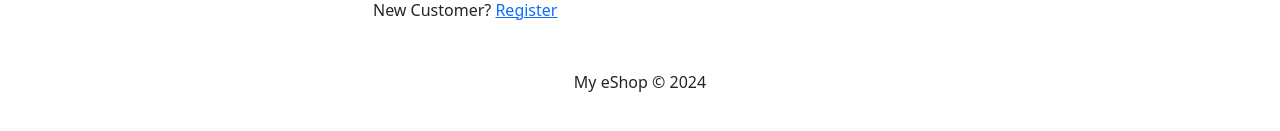
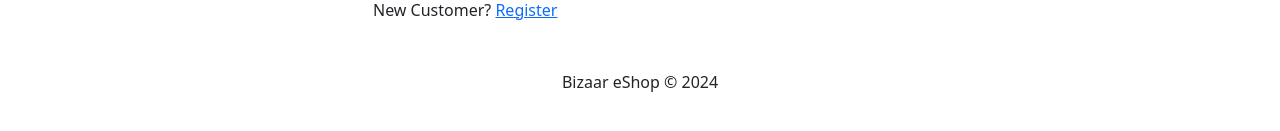
Before and after one commit to dreniff3/Bizaar-eShop, a React (Vite) app in the folder frontend/: page /login in a window 1280 px wide. Shown: the part 383-514 px from the top of the page. Built offline with nearby package versions, Linux system fonts and the light colour scheme.

Commit message:
Change eShop name

```diff
--- a/frontend/src/components/Footer.jsx
+++ b/frontend/src/components/Footer.jsx
@@ -14,7 +14,7 @@ const Footer = () => {
             <Container>
                 <Row>
                     <Col className="text-center py-3">
-                        <p>My eShop &copy; {year}</p>
+                        <p>Bizaar eShop &copy; {year}</p>
                     </Col>
                 </Row>
             </Container>
```
